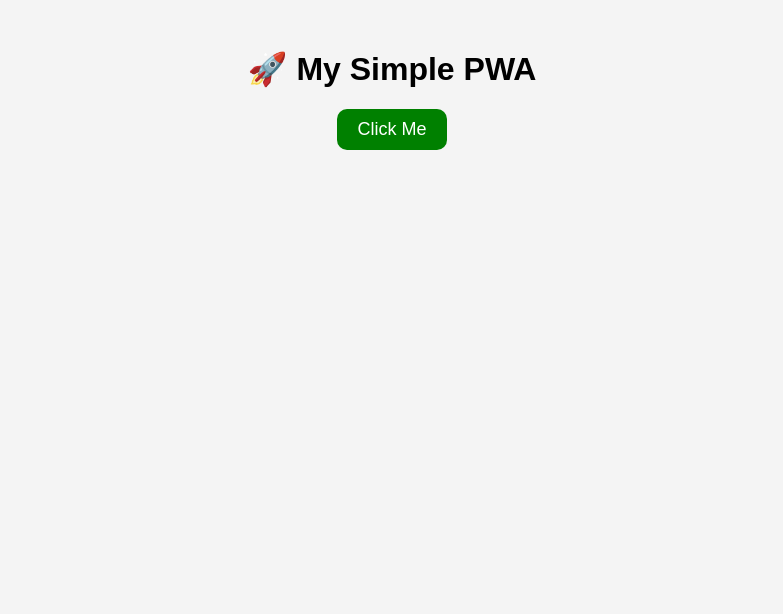
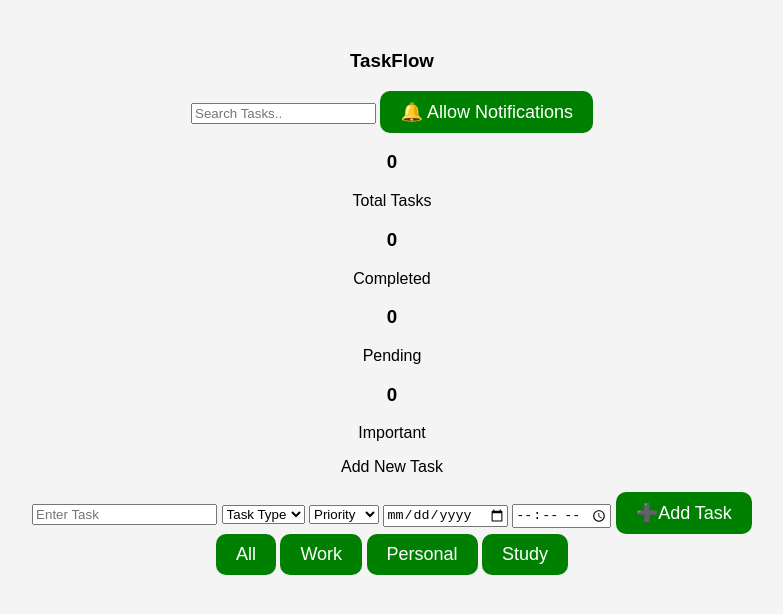
Before and after one commit to anandmishra12122/TodoPwa, a plain HTML site: page index.html in a window 1280 px wide. Shown: the whole page, without its empty margins (248-1031 px from the left). Drawn offline with Linux system fonts and the light colour scheme.

Commit message:
Update index.html

```diff
--- a/index.html
+++ b/index.html
@@ -1,20 +1,82 @@
 <!DOCTYPE html>
 <html lang="en">
 <head>
-  <meta charset="UTF-8" />
-  <meta name="viewport" content="width=device-width, initial-scale=1.0"/>
-  <title>My PWA App</title>
+    <meta charset="UTF-8">
+    <meta name="viewport" content="width=device-width, initial-scale=1.0">
+    <title>Document</title>
+    <link rel="stylesheet" href="style.css">
+</head>
+<body>
 
-  <link rel="manifest" href="/TodoPwa/manifest.json">
-  <link rel="stylesheet" href="style.css">
-</head>
+    <h3 id="text">TaskFlow</h3>
+    <input type="text" placeholder="Search Tasks.." id="Searchbox">
+    <button class="notify-btn">
+    🔔 Allow Notifications
+    </button>
 
-<body>
-  <h1>🚀 My Simple PWA</h1>
+    <div class="container">
+    <div class="box">
+        <h3 id="totaltask">0</h3>
+        <p>Total Tasks</p>
+    </div>
 
-  <button onclick="showMessage()">Click Me</button>
+    <div class="box">
+        <h3 id="completetask">0</h3>
+        <p>Completed</p>
+    </div>
 
-  <p id="msg"></p>
+    <div class="box">
+        <h3 id="pendingtask">0</h3>
+        <p>Pending</p>
+    </div>
+
+    <div class="box">
+        <h3 id="importanttask">0</h3>
+        <p>Important</p>
+    </div>
+    </div>
+
+    <div id="add">
+    <p>Add New Task</p>
+
+
+    <input type="text" placeholder="Enter Task" id="taskName">
+
+
+    <select id="type">
+        <option value="">Task Type</option>
+        <option value="work">Work</option>
+        <option value="personal">Personal</option>
+        <option value="study">Study</option>
+        <option value="other">Other</option>
+    </select>
+
+
+    <select id="priority">
+        <option value="">Priority</option>
+        <option value="low">Low</option>
+        <option value="medium">Medium</option>
+        <option value="high">High</option>
+    </select>
+
+    <input type="date" id="date">
+
+
+    <input type="time" id="time">
+
+    <button id="addbtn">➕Add Task</button>
+</div>
+    <div id="btn-group">
+    <button class="all" value="All">All</button>
+    <button class="all" value="Work">Work</button>
+    <button class="all" value="Personal">Personal</button>
+    <button class="all" value="Study">Study</button>
+</div>
+</div>
+
+<div id="scrollBox">
+
+</div>
 
   <script src="app.js"></script>
 
```
